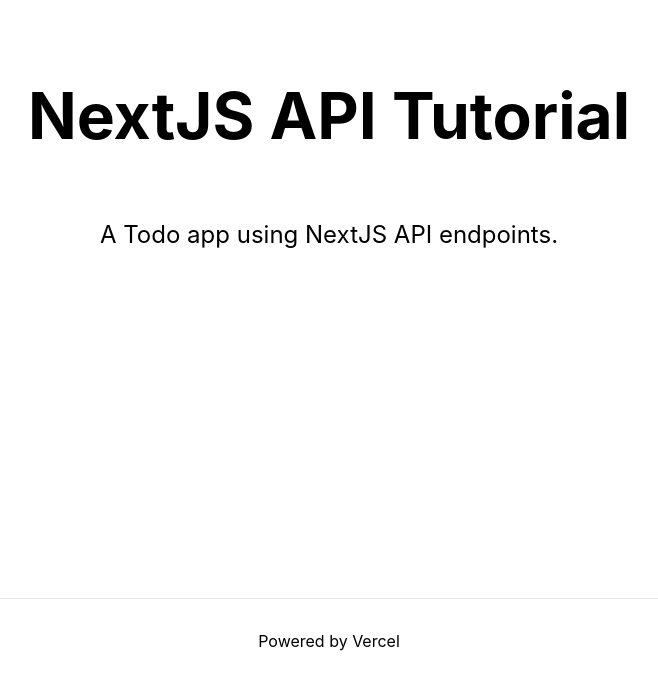
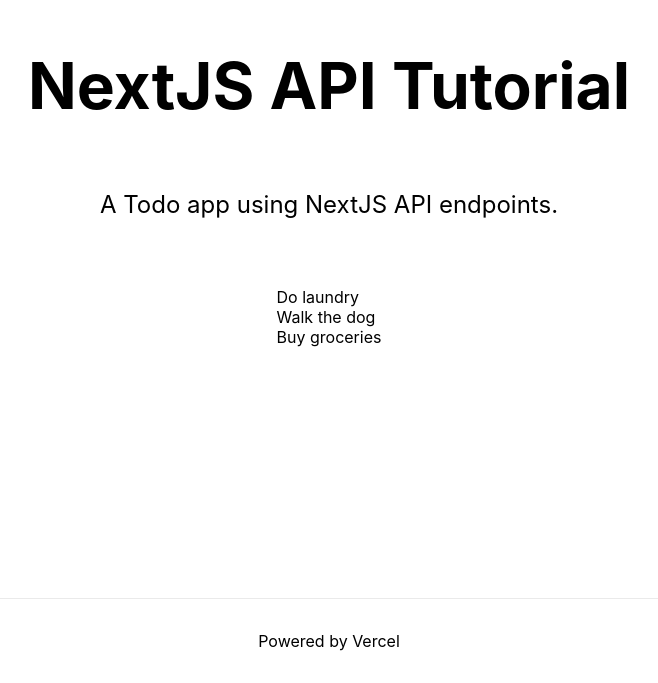
Before and after one commit to alvara/tutorial-nextjs-api, a Next.js app: page / in a window 1280 px wide. Shown: the part 202-885 px from the top of the page, without its empty margins (311-969 px from the left). Built offline with nearby package versions, Linux system fonts and the light colour scheme.

Commit message:
implement data frontend and simplify data for tutorial

```diff
--- a/package.json
+++ b/package.json
@@ -9,7 +9,8 @@
   "dependencies": {
     "next": "12.1.0",
     "react": "17.0.2",
-    "react-dom": "17.0.2"
+    "react-dom": "17.0.2",
+    "swr": "^1.2.2"
   },
   "devDependencies": {
     "eslint": "8.9.0",
--- a/pages/api/tasks.js
+++ b/pages/api/tasks.js
@@ -1,9 +1,9 @@
 
 // Fake data
 const tasks = [
-  { id: 1, title: 'Do laundry', content: 'Need to do Laundry before tomorrow!' },
-  { id: 2, title: 'Walk the dog', content: 'Kiko needs a walk' },
-  { id: 3, title: 'Buy groceries', content: 'Get eggs and bread' }
+  { id: 1, title: 'Do laundry' },
+  { id: 2, title: 'Walk the dog'},
+  { id: 3, title: 'Buy groceries'}
 ]
 
 export default function handler(req, res) {
--- a/pages/index.js
+++ b/pages/index.js
@@ -1,6 +1,16 @@
 import styles from '../styles/Home.module.css'
+import useSwr from 'swr'
+
+const fetcher = (url) => fetch(url).then((res) => res.json())
 
 export default function Home() {
+
+  const {data,error} = useSwr('/api/tasks',fetcher)
+
+  // catches for error or no data yet
+  if (error) return <div>Failed to load tasks</div>
+  if (!data) return <div>Loading...</div>
+
   return (
     <div className={styles.container}>
 
@@ -15,7 +25,9 @@
         </p>
 
         <div>
-
+          {data.map((task) => (
+             <div key={task.id}>{task.title}</div>
+          ))}
         </div>
       </main>
 
@@ -25,7 +37,7 @@
           target="_blank"
           rel="noopener noreferrer"
         >
-          Powered by {'Vercel '}
+          Powered by {'Vercel'}
         </a>
       </footer>
     </div>
```
Also changed, not shown: 2 other files (tests, documents, lock files or other folders).
